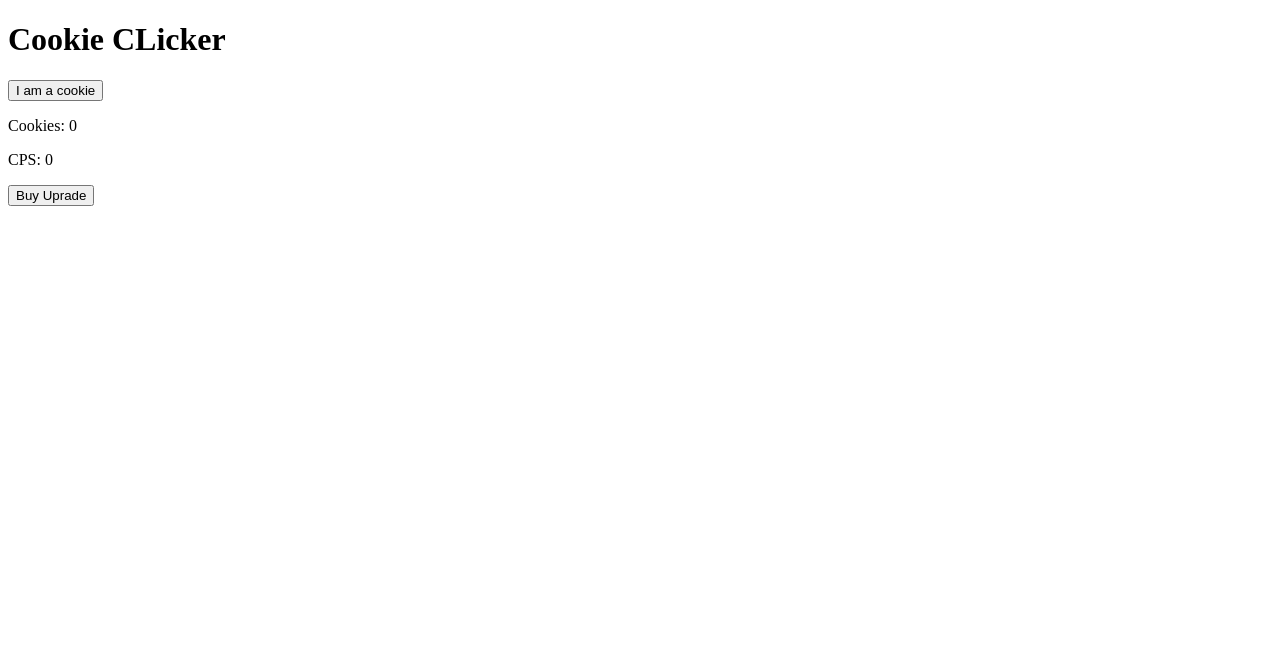
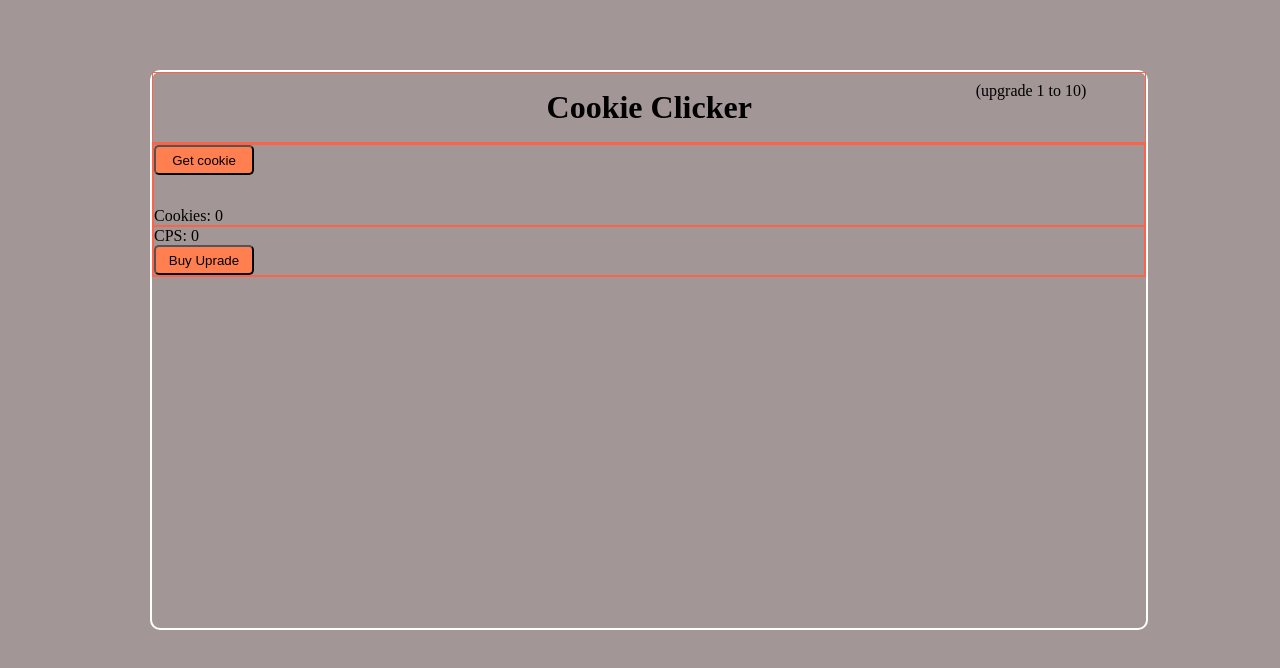
Before and after one commit to Barmington/cookie_clickerGame, a website: page index.html in a window 1280 px wide. Drawn offline with Linux system fonts and the light colour scheme; no server answers.

Commit message:
upgraded

```diff
--- a/index.html
+++ b/index.html
@@ -8,13 +8,22 @@
     <script src="./script.js" defer></script>
   </head>
   <body>
-    <div class="upgradeContainer">
-      <h1>Cookie CLicker</h1>
-      <button id="cookie-btn">I am a cookie</button>
-
-      <p>Cookies: <span id="cookie-display">0</span></p>
-      <p>CPS: <span id="cps-display">0</span></p>
-    </div>
-    <button id="upgr-Btn">Buy Uprade</button>
+    <main class="main-container">
+      <div class="upgradeContainer">
+        <h1>Cookie Clicker</h1>
+        <div>
+          <p class="levels">(upgrade 1 to 10)</p>
+        </div>
+        <div>
+          <button id="cookie-btn">Get cookie</button>
+          <h1 id="upgrade-name"></h1>
+          <p>Cookies: <span id="cookie-display">0</span></p>
+        </div>
+        <div>
+          <p>CPS: <span id="cps-display">0</span></p>
+          <button id="upgr-Btn">Buy Uprade</button>
+        </div>
+      </div>
+    </main>
   </body>
 </html>
--- a/script.js
+++ b/script.js
@@ -4,6 +4,8 @@ const cpsDisplay = document.getElementById("cps-display");
 const autoClicker = document.getElementById("auto_clicker");
 const upgradeBtn = document.getElementById("upgr-Btn");
 const upgradeContainer = document.querySelector("div");
+const upgradeNameDisplay = document.getElementById("upgrade-name");
+const levelTopRight = document.querySelector(".levels");
 
 let cookies = Number(localStorage.getItem("cookies")) || 0;
 let cps = Number(localStorage.getItem("cps"));
@@ -46,14 +48,11 @@ upgradeBtn.addEventListener("click", () => {
     localStorage.clear("cps");
 
     let newh2 = document.createElement("h2");
-    newh2.textContent += `${upgrades[counter].name}: costs ${upgrades[counter].cost} cookies, click the button below to buy.`;
+    newh2.textContent += `${upgrades[counter].name}: costs ${upgrades[counter].cost}`;
     upgradeContainer.append(newh2);
-    // upgradeContainer.append(newBtn);
-    // newBtn.textContent = `Buy upgrades ${upgrades[counter].id}`;
 
     counter++;
   }
-  //   upgradeBtn.disabled = true;
 });
 
 // newBtn.addEventListener("click", () => {
--- a/style.css
+++ b/style.css
@@ -0,0 +1,54 @@
+* {
+  box-sizing: border-box;
+  margin: 0;
+  padding: 0;
+}
+
+body {
+  background: #a29696;
+}
+.main-container {
+  width: 78vw;
+  height: 70vh;
+  border: 2px solid white;
+  margin-top: 70px;
+  margin-left: 150px;
+  border-radius: 10px;
+  position: relative;
+}
+.levels {
+  position: absolute;
+  top: 10px;
+  right: 60px;
+}
+div > h1 {
+  text-align: center;
+  padding: 16px;
+}
+
+.upgrade-container {
+  display: grid;
+  grid-template-columns: 200px minmax(400px, 1280px);
+  grid-template-rows: 200px, 400px;
+}
+/*
+div > button {
+  position: absolute;
+  left: 40px;
+  top: 140px;
+} */
+div {
+  border: 1px solid tomato;
+}
+button {
+  width: 100px;
+  height: 30px;
+  background-color: coral;
+  border-radius: 5px;
+}
+
+button:hover {
+  background-color: beige;
+  color: black;
+  font-weight: bolder;
+}
```
